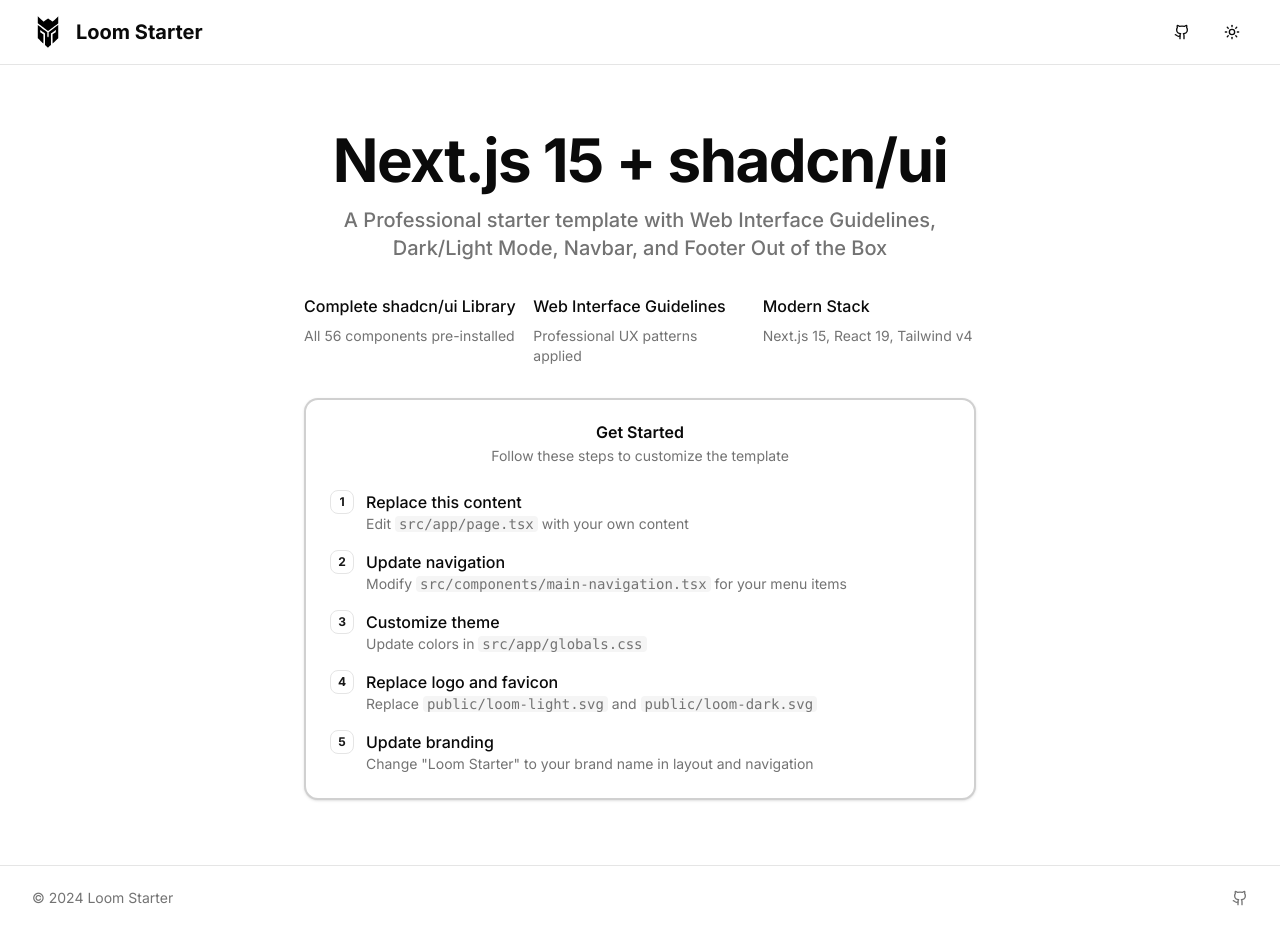
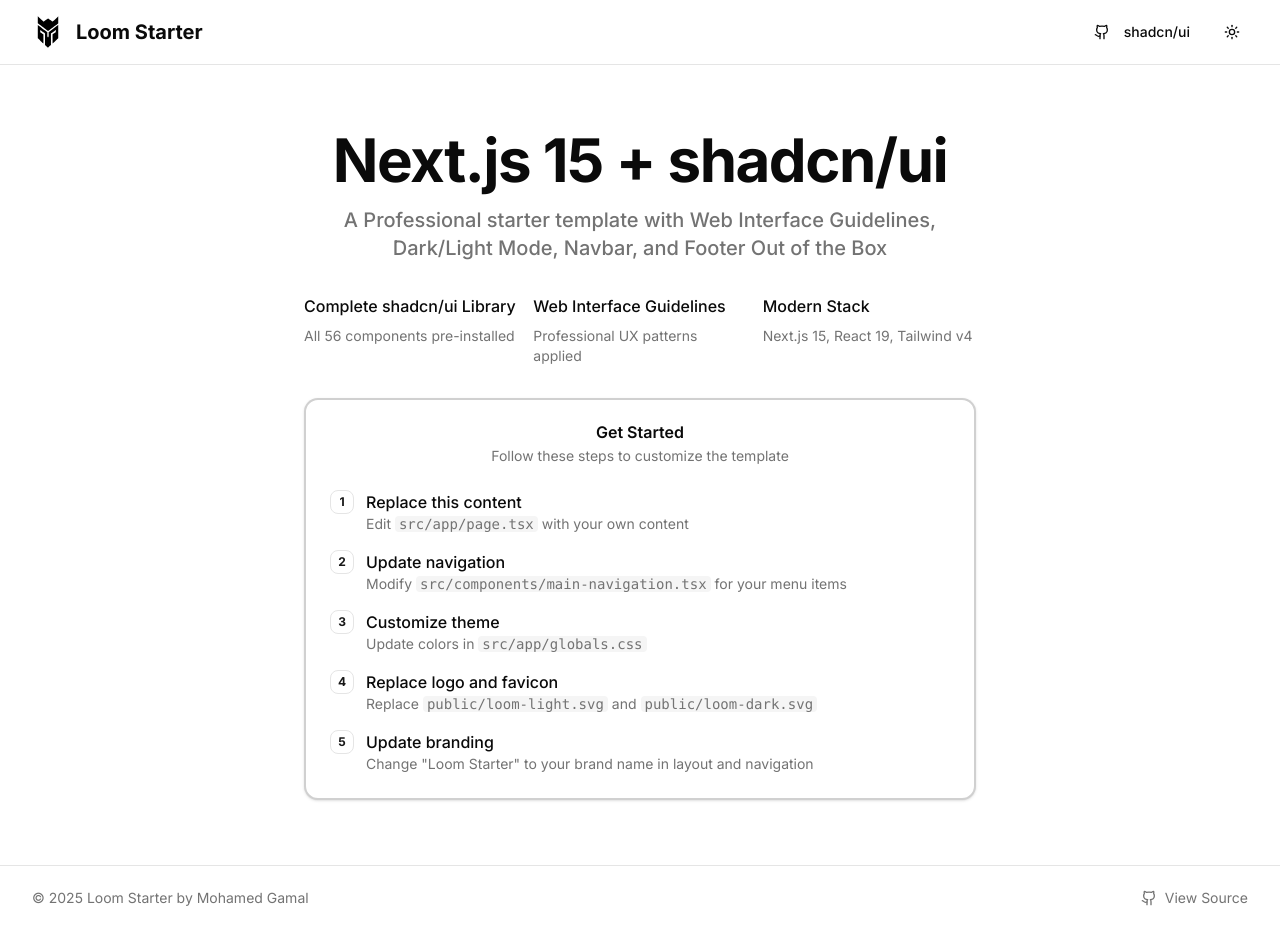
Before and after one commit to mo0hamed-shoaib/nextjs-shadcn-starter, a Next.js app: page / in a window 1280 px wide. Built offline with nearby package versions, Linux system fonts and the light colour scheme.

Commit message:
feat: differentiate GitHub links in navbar and footer

```diff
--- a/src/components/footer.tsx
+++ b/src/components/footer.tsx
@@ -6,16 +6,17 @@
       <div className="max-w-7xl mx-auto px-4 sm:px-6 lg:px-8">
         <div className="flex items-center justify-between h-16">
           <div className="text-sm text-muted-foreground">
-            © 2024 Loom Starter
+            © 2025 Loom Starter by Mohamed Gamal
           </div>
           <div className="flex items-center gap-4">
             <a
               href="https://github.com/mo0hamed-shoaib/nextjs-shadcn-starter/tree/starter"
               target="_blank"
               rel="noopener noreferrer"
-              className="text-muted-foreground hover:text-foreground transition-colors"
+              className="text-muted-foreground hover:text-foreground transition-colors flex items-center gap-2"
             >
               <Github className="h-4 w-4" />
+              <span className="text-sm">View Source</span>
             </a>
           </div>
         </div>
--- a/src/components/main-navigation.tsx
+++ b/src/components/main-navigation.tsx
@@ -41,12 +41,13 @@
           <div className="flex items-center gap-4">
             <Button variant="ghost" size="sm" asChild>
               <a
-                href="https://github.com/mo0hamed-shoaib/nextjs-shadcn-starter/tree/starter"
+                href="https://github.com/shadcn-ui/ui"
                 target="_blank"
                 rel="noopener noreferrer"
-                aria-label="View on GitHub"
+                aria-label="shadcn/ui GitHub"
               >
-                <Github className="h-4 w-4" />
+                <Github className="h-4 w-4 mr-2" />
+                shadcn/ui
               </a>
             </Button>
             <ThemeToggle />
```
